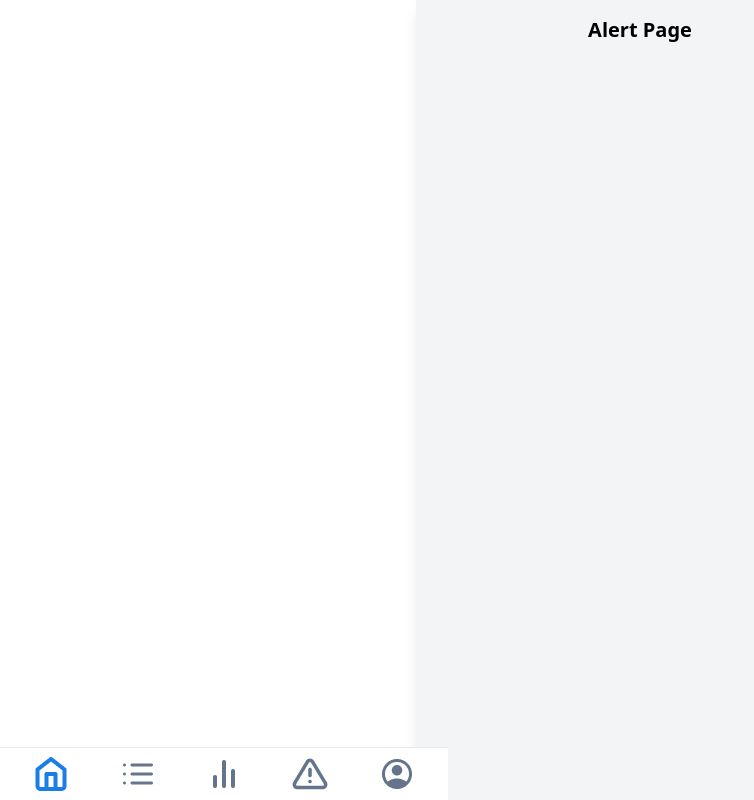
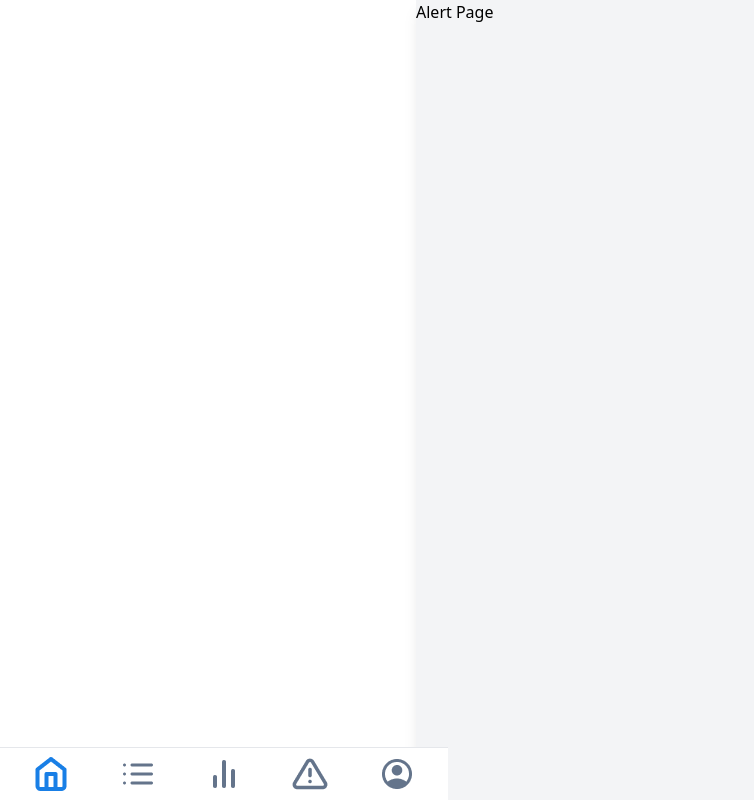
Before and after one commit to kamilov1701/Loan_Mobile, a React (Vite) app: page /alert in a window 1280 px wide. Shown: the whole page, without its empty margins (0-754 px from the left). Built offline with nearby package versions, Linux system fonts and the light colour scheme.

Commit message:
Deployment to vercel

```diff
--- a/src/Pages/Alert.jsx
+++ b/src/Pages/Alert.jsx
@@ -1,7 +1,7 @@
 import React from "react";
 
 function Alert() {
-    return <div className="p-4 text-center font-bold text-xl">Alert Page</div>;
+    return <div>Alert Page</div>;
 }
 
 export default Alert;
```
